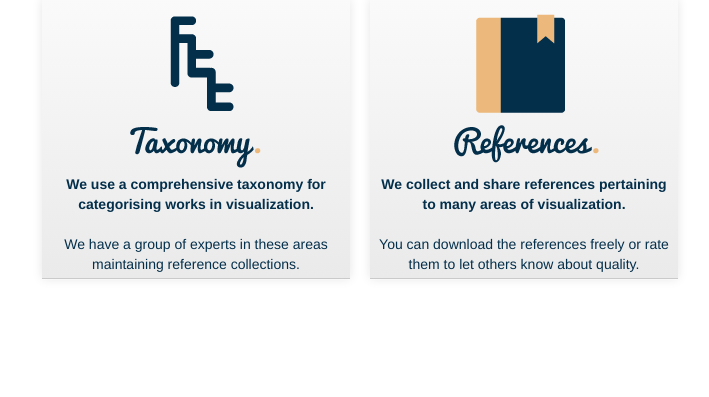
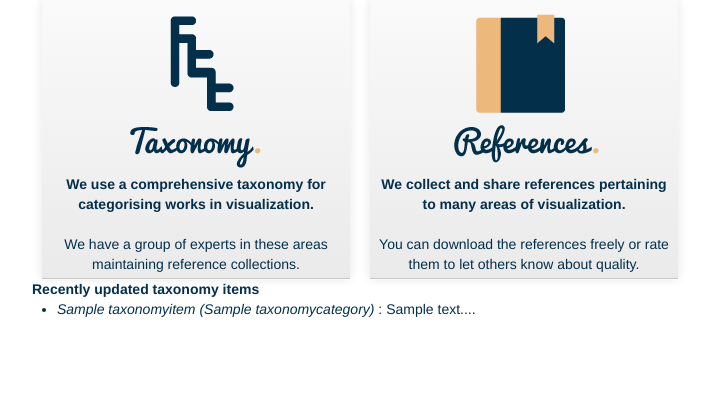
Before and after one commit to OVii/communityvisweb, a Django app: template web/templates/index.html in a window 1280 px wide. Shown: the part 319-716 px from the top of the page, without its empty margins (278-987 px from the left). Run offline with Django 3.2, Linux system fonts and the light colour scheme; the template is opened without the code that fills it: values that come from a table or form of the project are taken from there, others are empty; tables that the repository leaves empty hold one stand-in row (values such as "Sample post"); some libraries are stand-ins or nearby versions.

Commit message:
Added 'recently updated taxonomy items' to front page
Needs to be styled with the rest of the site eventually.

```diff
--- a/web/models.py
+++ b/web/models.py
@@ -29,6 +29,9 @@ class TaxonomyItem(models.Model):
 	def has_detail(self):
 		return len(self.detail_html) != 0
 
+	def short_description(self):
+		return self.detail_html[:50] + '...'
+
 	def __unicode__(self):
 		return self.name + " (" + self.category.name + ")"
 
--- a/web/templates/index.html
+++ b/web/templates/index.html
@@ -21,9 +21,7 @@
         {% else %}
             <a href="/web/sign_in" class="btn btn account-button"><i class="icon-user"></i> Sign In</a>
         {% endif %}
-
     </div>
-
 
 </div>
 </div>
@@ -38,8 +36,6 @@
     </div
 
     <div class="home-content">
-
-
         <div class="span5 front-item">
             <a href="/web/taxonomy/"><img src="{{ STATIC_URL }}/img/static_img/home/taxonomy.png"></a><br/>
             <strong>We use a comprehensive taxonomy for categorising works in visualization.</strong>
@@ -56,6 +52,22 @@
             You can download the references freely or rate them to let others know about quality.
         </div>
     </div>
+
+	{% if recent_taxonomy_items %}
+
+	<!-- eamonn: give this some styyyllllllin' -->
+	<div class="home-content">
+		<div class="span10">
+			<strong>Recently updated taxonomy items</strong>
+			<ul>
+			{% for item in recent_taxonomy_items %}
+				<li><i>{{ item }}</i> : {{ item.short_description }}</li>
+			{% endfor %}
+			</ul>
+		</div>
+	</div>
+
+	{% endif %}
 </div>
 
 </body>
--- a/web/views.py
+++ b/web/views.py
@@ -20,8 +20,8 @@ email_to = "simon.walton@oerc.ox.ac.uk"
 
 # index page
 def index(request):
-    t = loader.get_template("templates/index.html")
-    return HttpResponse(t.render(RequestContext(request)))
+	recent_items = TaxonomyItem.objects.exclude(detail_html="").order_by('last_updated')[:3]
+	return render_to_response("templates/index.html", { 'recent_taxonomy_items': recent_items }, context_instance=RequestContext(request))
 
 # sign in page.
 def sign_in(request):
```
